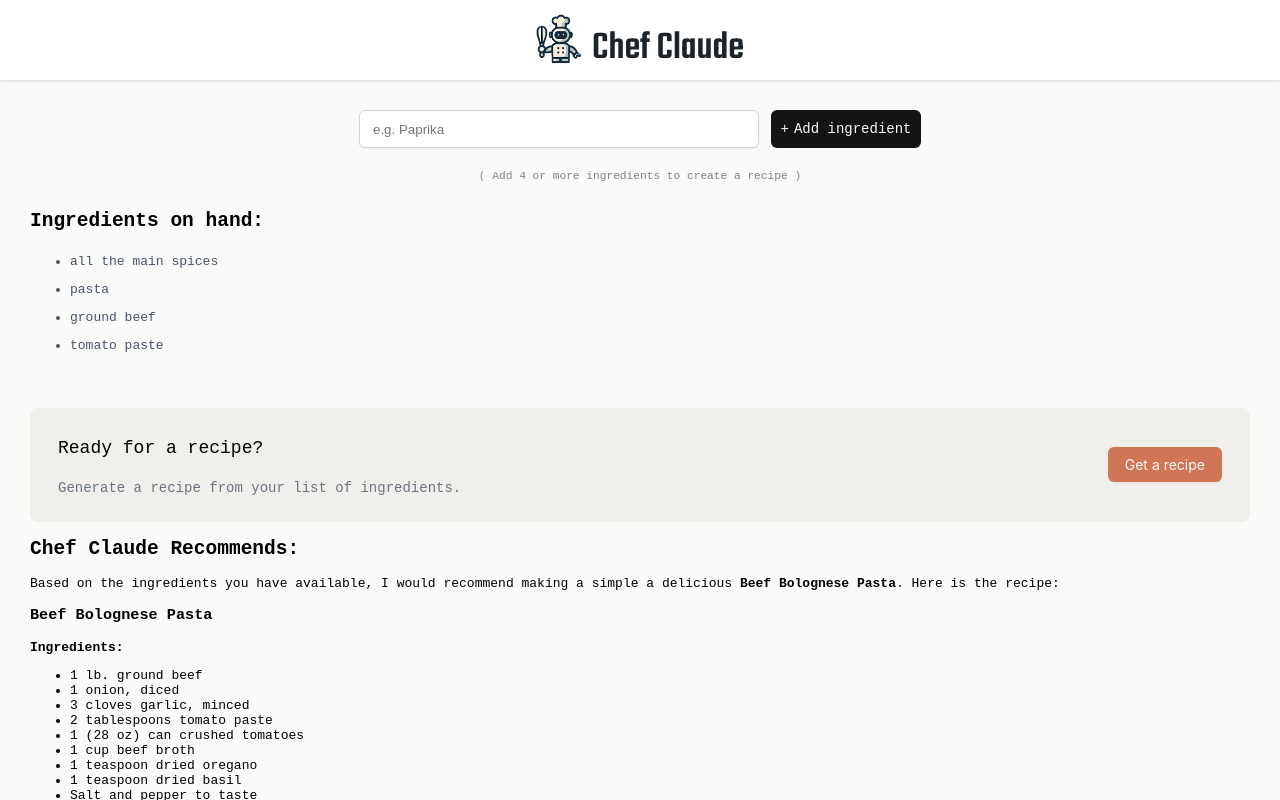
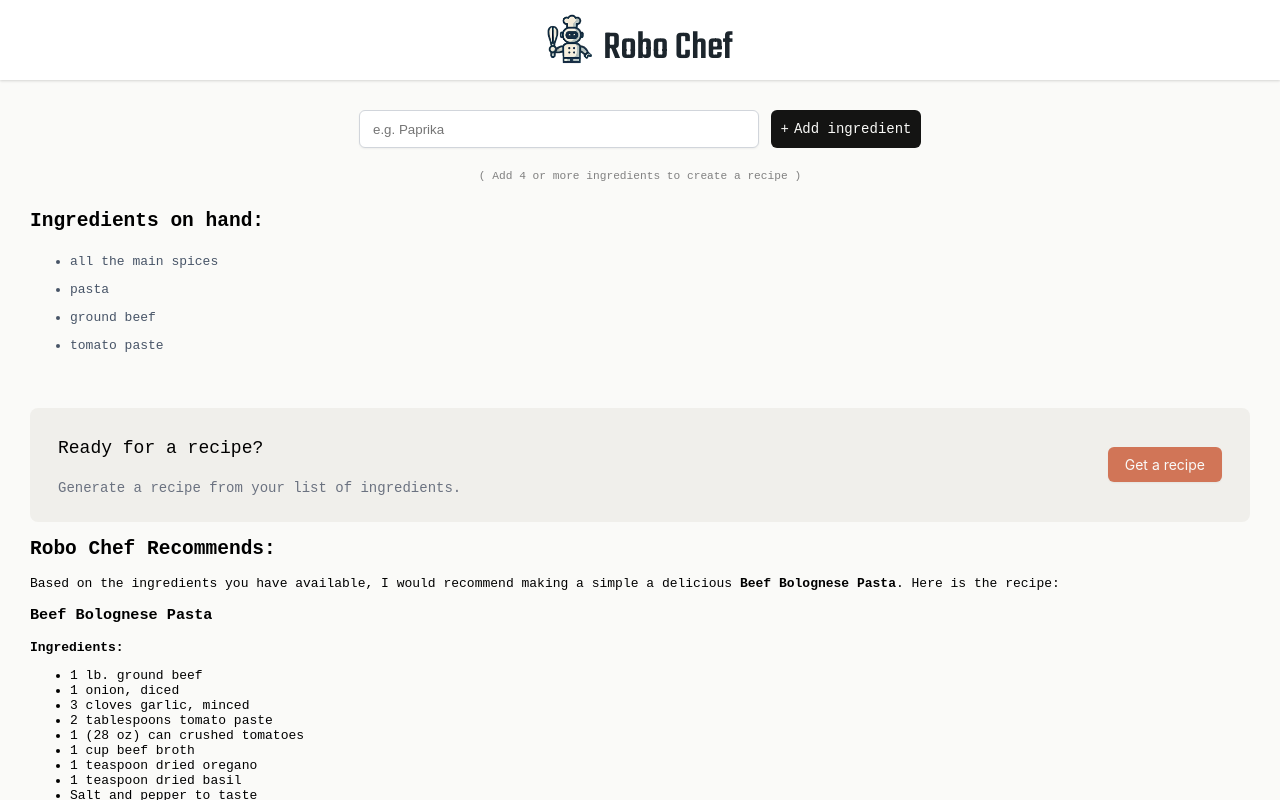
Before and after one commit to berkcantelseren/chef-claude, a React (Vite) app: page / in a window 1280 px wide. Both pictures are taken after a click on the button "Get a recipe". Shown: the top 800 px of the page. Built offline with nearby package versions, Linux system fonts and the light colour scheme.

Commit message:
title and logo change

```diff
--- a/index.html
+++ b/index.html
@@ -11,7 +11,7 @@
       rel="stylesheet"
     />
 
-    <title>Chef Claude</title>
+    <title>Robo Chef</title>
   </head>
   <body>
     <div id="root"></div>
--- a/src/components/ClaudeRecipe.jsx
+++ b/src/components/ClaudeRecipe.jsx
@@ -1,7 +1,7 @@
 export default function ClaudeRecipe() {
   return (
     <section>
-      <h2>Chef Claude Recommends:</h2>
+      <h2>Robo Chef Recommends:</h2>
       <article className="suggested-recipe-container" aria-live="polite">
         <p>
           Based on the ingredients you have available, I would recommend making
--- a/src/components/Header.jsx
+++ b/src/components/Header.jsx
@@ -4,7 +4,7 @@ export default function Header() {
   return (
     <header>
       <img src={chefClaudeLogo} alt="" />
-      <h1>Chef Claude</h1>
+      <h1>Robo Chef</h1>
     </header>
   );
 }
```
